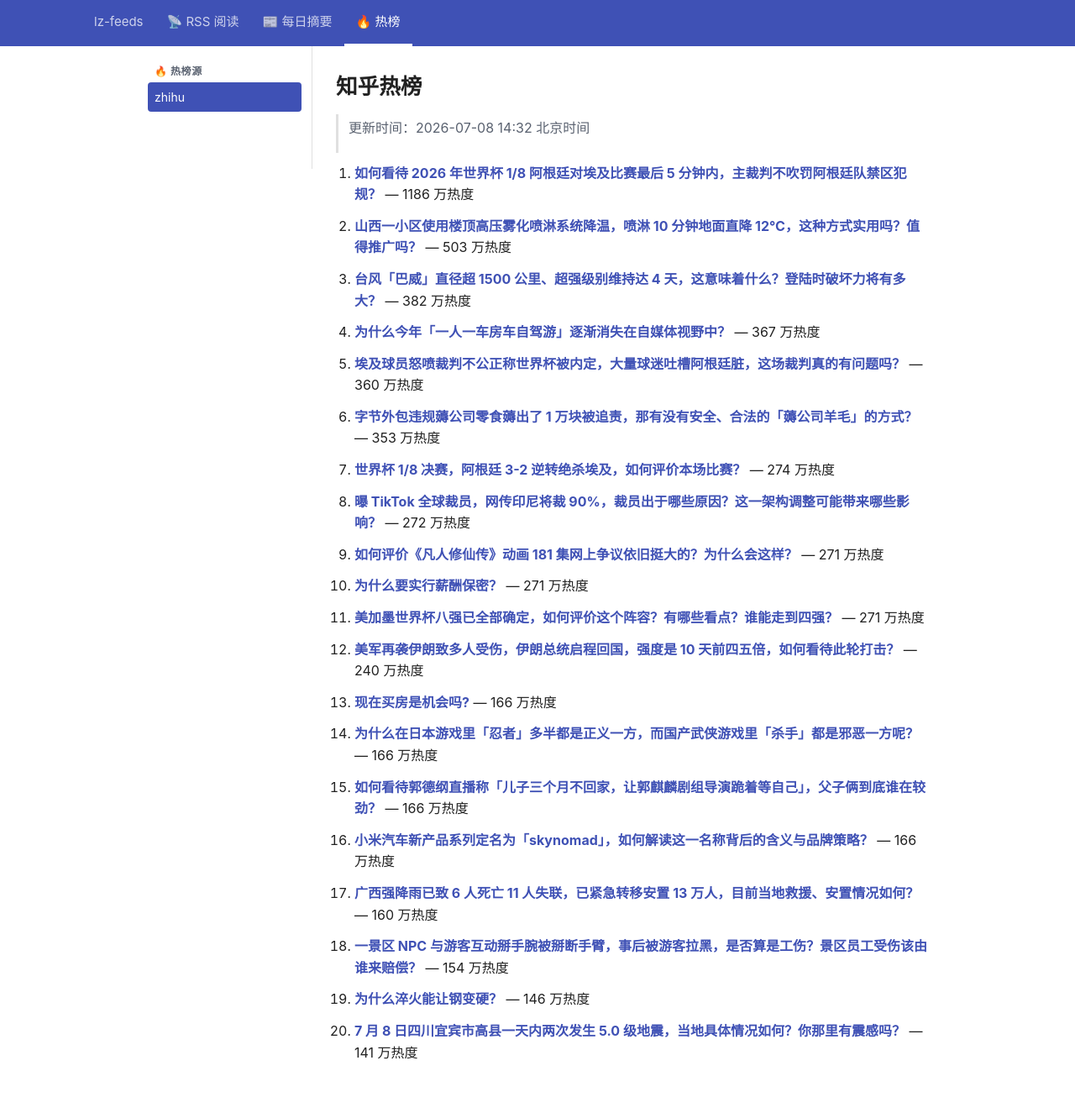
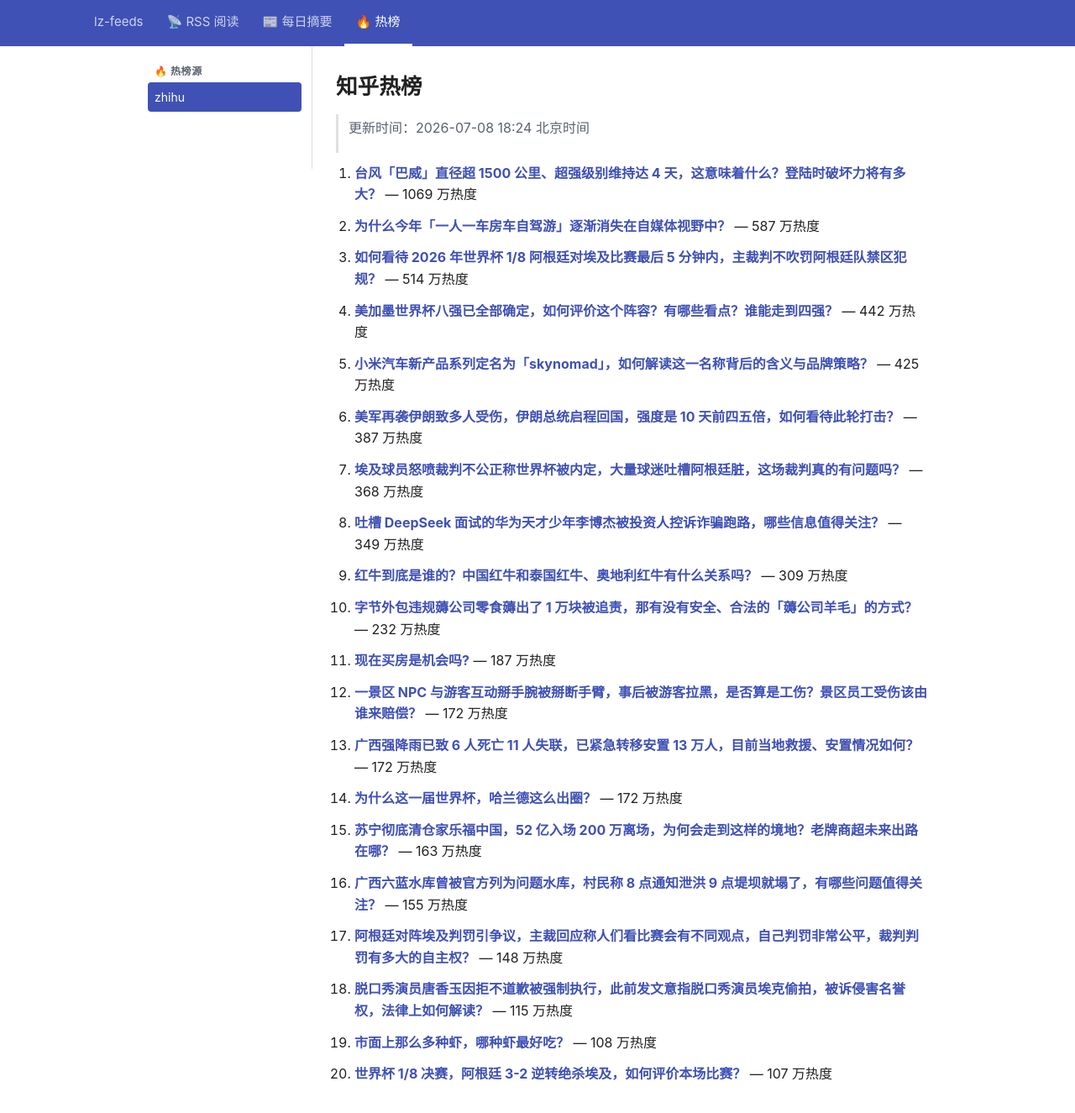
Before and after one commit to lizhang0101/lz-feeds, a Jekyll site: the page built from _hotlist/zhihu.md, in a window 1280 px wide and 1356 px high. Shown: the top 1325 px of the window at 84% size. Built offline with Jekyll 4.4.1, drawn with Linux system fonts in a browser that asks for light colours.

Commit message:
hotlist: 2026-07-08T10:24Z

```diff
--- a/_hotlist/zhihu.md
+++ b/_hotlist/zhihu.md
@@ -1,48 +1,48 @@
 ---
-updated: 2026-07-08 14:32 北京时间
+updated: 2026-07-08 18:24 北京时间
 count: 20
 ---
 
 # 知乎热榜
 
-> 更新时间：2026-07-08 14:32 北京时间
+> 更新时间：2026-07-08 18:24 北京时间
 
-1. **[如何看待 2026 年世界杯 1/8 阿根廷对埃及比赛最后 5 分钟内，主裁判不吹罚阿根廷队禁区犯规？](https://www.zhihu.com/question/2058011125409699747)** — 1186 万热度
+1. **[台风「巴威」直径超 1500 公里、超强级别维持达 4 天，这意味着什么？登陆时破坏力将有多大？](https://www.zhihu.com/question/2057957666412913655)** — 1069 万热度
 
-2. **[山西一小区使用楼顶高压雾化喷淋系统降温，喷淋 10 分钟地面直降 12℃，这种方式实用吗？值得推广吗？](https://www.zhihu.com/question/2057560846138434263)** — 503 万热度
+2. **[为什么今年「一人一车房车自驾游」逐渐消失在自媒体视野中？](https://www.zhihu.com/question/2054835564273202148)** — 587 万热度
 
-3. **[台风「巴威」直径超 1500 公里、超强级别维持达 4 天，这意味着什么？登陆时破坏力将有多大？](https://www.zhihu.com/question/2057957666412913655)** — 382 万热度
+3. **[如何看待 2026 年世界杯 1/8 阿根廷对埃及比赛最后 5 分钟内，主裁判不吹罚阿根廷队禁区犯规？](https://www.zhihu.com/question/2058011125409699747)** — 514 万热度
 
-4. **[为什么今年「一人一车房车自驾游」逐渐消失在自媒体视野中？](https://www.zhihu.com/question/2054835564273202148)** — 367 万热度
+4. **[美加墨世界杯八强已全部确定，如何评价这个阵容？有哪些看点？谁能走到四强？](https://www.zhihu.com/question/2058085754916562458)** — 442 万热度
 
-5. **[埃及球员怒喷裁判不公正称世界杯被内定，大量球迷吐槽阿根廷脏，这场裁判真的有问题吗？](https://www.zhihu.com/question/2058086533609911207)** — 360 万热度
+5. **[小米汽车新产品系列定名为「skynomad」，如何解读这一名称背后的含义与品牌策略？](https://www.zhihu.com/question/2058113452170798939)** — 425 万热度
 
-6. **[字节外包违规薅公司零食薅出了 1 万块被追责，那有没有安全、合法的「薅公司羊毛」的方式？](https://www.zhihu.com/question/2057498157362013490)** — 353 万热度
+6. **[美军再袭伊朗致多人受伤，伊朗总统启程回国，强度是 10 天前四五倍，如何看待此轮打击？](https://www.zhihu.com/question/2058125610363401206)** — 387 万热度
 
-7. **[世界杯 1/8 决赛，阿根廷 3-2 逆转绝杀埃及，如何评价本场比赛？](https://www.zhihu.com/question/2057777297399321503)** — 274 万热度
+7. **[埃及球员怒喷裁判不公正称世界杯被内定，大量球迷吐槽阿根廷脏，这场裁判真的有问题吗？](https://www.zhihu.com/question/2058086533609911207)** — 368 万热度
 
-8. **[曝 TikTok 全球裁员，网传印尼将裁 90%，裁员出于哪些原因？这一架构调整可能带来哪些影响？](https://www.zhihu.com/question/2057807463441593129)** — 272 万热度
+8. **[吐槽 DeepSeek 面试的华为天才少年李博杰被投资人控诉诈骗跑路，哪些信息值得关注？](https://www.zhihu.com/question/2058168270499176758)** — 349 万热度
 
-9. **[如何评价《凡人修仙传》动画 181 集网上争议依旧挺大的？为什么会这样？](https://www.zhihu.com/question/2056697976941175700)** — 271 万热度
+9. **[红牛到底是谁的？中国红牛和泰国红牛、奥地利红牛有什么关系吗？](https://www.zhihu.com/question/24807777)** — 309 万热度
 
-10. **[为什么要实行薪酬保密？](https://www.zhihu.com/question/28079407)** — 271 万热度
+10. **[字节外包违规薅公司零食薅出了 1 万块被追责，那有没有安全、合法的「薅公司羊毛」的方式？](https://www.zhihu.com/question/2057498157362013490)** — 232 万热度
 
-11. **[美加墨世界杯八强已全部确定，如何评价这个阵容？有哪些看点？谁能走到四强？](https://www.zhihu.com/question/2058085754916562458)** — 271 万热度
+11. **[现在买房是机会吗?](https://www.zhihu.com/question/8392077829)** — 187 万热度
 
-12. **[美军再袭伊朗致多人受伤，伊朗总统启程回国，强度是 10 天前四五倍，如何看待此轮打击？](https://www.zhihu.com/question/2058125610363401206)** — 240 万热度
+12. **[一景区 NPC 与游客互动掰手腕被掰断手臂，事后被游客拉黑，是否算是工伤？景区员工受伤该由谁来赔偿？](https://www.zhihu.com/question/2056009958928409565)** — 172 万热度
 
-13. **[现在买房是机会吗?](https://www.zhihu.com/question/8392077829)** — 166 万热度
+13. **[广西强降雨已致 6 人死亡 11 人失联，已紧急转移安置 13 万人，目前当地救援、安置情况如何？](https://www.zhihu.com/question/2057927755694600518)** — 172 万热度
 
-14. **[为什么在日本游戏里「忍者」多半都是正义一方，而国产武侠游戏里「杀手」都是邪恶一方呢？](https://www.zhihu.com/question/1999603273607451591)** — 166 万热度
+14. **[为什么这一届世界杯，哈兰德这么出圈？](https://www.zhihu.com/question/2055605816913293955)** — 172 万热度
 
-15. **[如何看待郭德纲直播称「儿子三个月不回家，让郭麒麟剧组导演跪着等自己」，父子俩到底谁在较劲？](https://www.zhihu.com/question/2057250524936852697)** — 166 万热度
+15. **[苏宁彻底清仓家乐福中国，52 亿入场 200 万离场，为何会走到这样的境地？老牌商超未来出路在哪？](https://www.zhihu.com/question/2057419047587919541)** — 163 万热度
 
-16. **[小米汽车新产品系列定名为「skynomad」，如何解读这一名称背后的含义与品牌策略？](https://www.zhihu.com/question/2058113452170798939)** — 166 万热度
+16. **[广西六蓝水库曾被官方列为问题水库，村民称 8 点通知泄洪 9 点堤坝就塌了，有哪些问题值得关注？](https://www.zhihu.com/question/2057813632885286314)** — 155 万热度
 
-17. **[广西强降雨已致 6 人死亡 11 人失联，已紧急转移安置 13 万人，目前当地救援、安置情况如何？](https://www.zhihu.com/question/2057927755694600518)** — 160 万热度
+17. **[阿根廷对阵埃及判罚引争议，主裁回应称人们看比赛会有不同观点，自己判罚非常公平，裁判判罚有多大的自主权？](https://www.zhihu.com/question/2058155587368653889)** — 148 万热度
 
-18. **[一景区 NPC 与游客互动掰手腕被掰断手臂，事后被游客拉黑，是否算是工伤？景区员工受伤该由谁来赔偿？](https://www.zhihu.com/question/2056009958928409565)** — 154 万热度
+18. **[脱口秀演员唐香玉因拒不道歉被强制执行，此前发文意指脱口秀演员埃克偷拍，被诉侵害名誉权，法律上如何解读？](https://www.zhihu.com/question/2057978038147609237)** — 115 万热度
 
-19. **[为什么淬火能让钢变硬？](https://www.zhihu.com/question/404801478)** — 146 万热度
+19. **[市面上那么多种虾，哪种虾最好吃？](https://www.zhihu.com/question/272244963)** — 108 万热度
 
-20. **[7 月 8 日四川宜宾市高县一天内两次发生 5.0 级地震，当地具体情况如何？你那里有震感吗？](https://www.zhihu.com/question/2058088753860540088)** — 141 万热度
+20. **[世界杯 1/8 决赛，阿根廷 3-2 逆转绝杀埃及，如何评价本场比赛？](https://www.zhihu.com/question/2057777297399321503)** — 107 万热度
```
